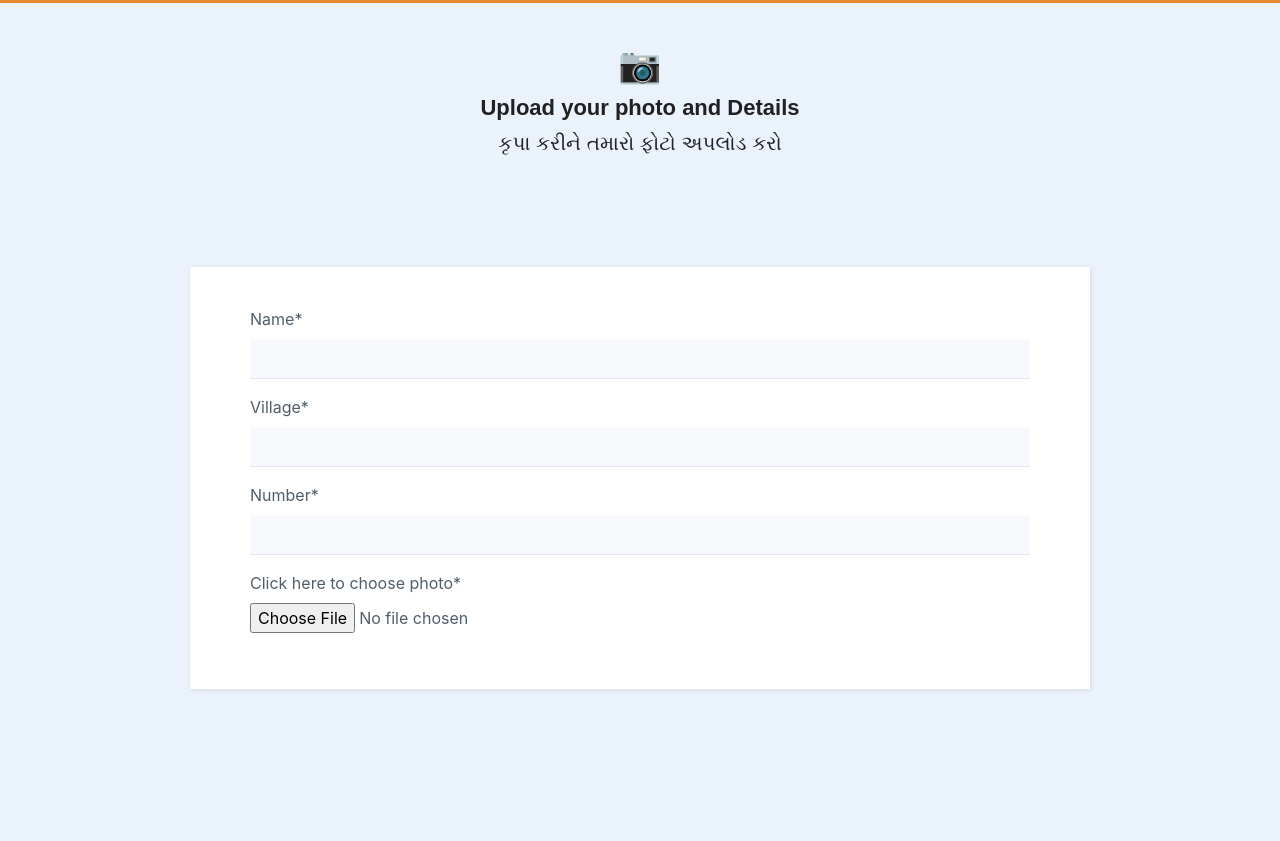
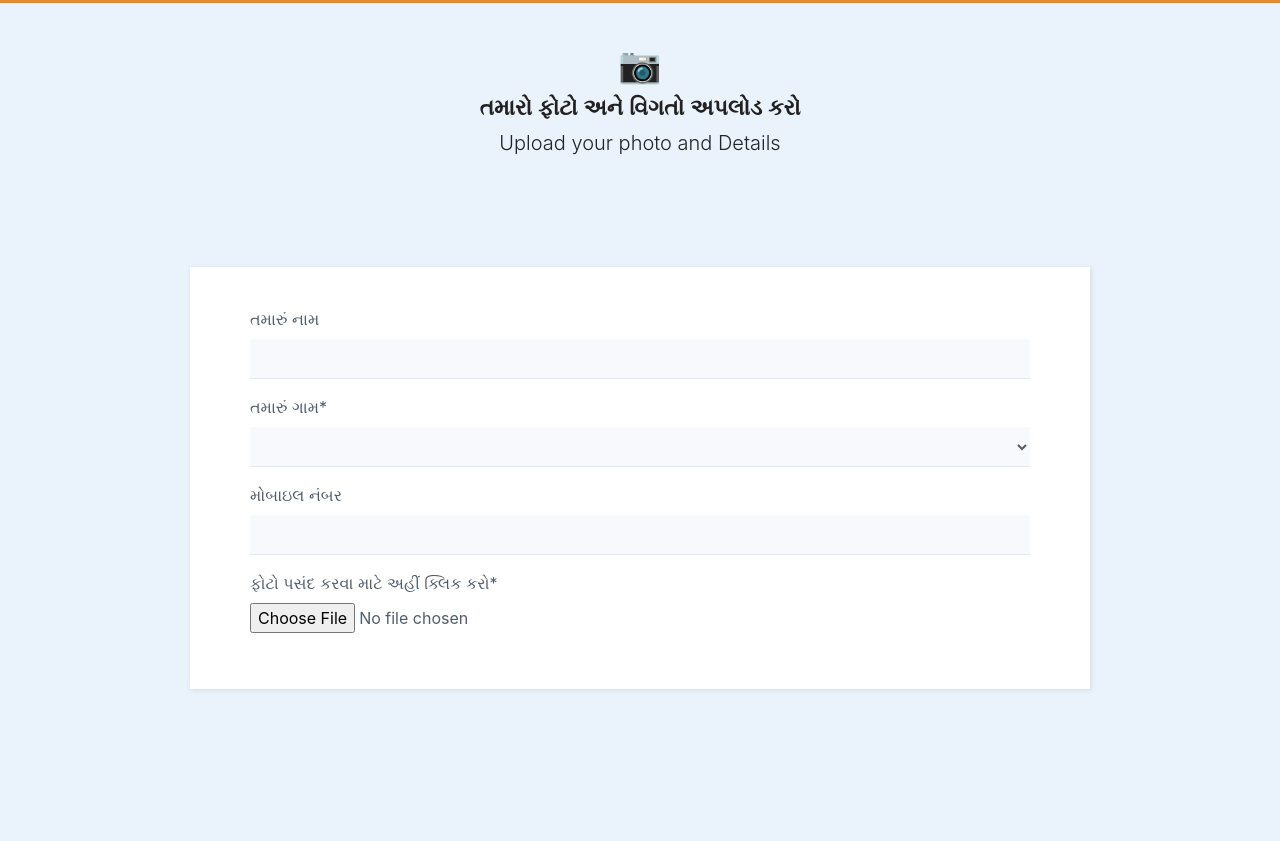
Before and after one commit to virajssolanki/hirabhai-in, a Django app: page /upload/1 in a window 1280 px wide. Shown: the part 122-963 px from the top of the page. Run offline with Django 3.2, Linux system fonts and the light colour scheme; data that the repository does not hold is empty; some libraries are stand-ins or nearby versions.

Commit message:
ssl and gujrati

```diff
--- a/main/forms.py
+++ b/main/forms.py
@@ -2,10 +2,28 @@ from django import forms
 from .models import Uimg
 
 
+SITES = (
+    ('  ', '    '),
+    ('ડાભોર', 'ડાભોર'),
+    ('તાંતિવેલા', 'તાંતિવેલા'),
+    ('છાત્રોડા', 'છાત્રોડા'),
+    ('ડારી', 'ડારી'),
+    ('દેદા', 'દેદા'),
+    ('પાલડી', 'પાલડી'),
+    ('છાપરી', 'છાપરી'),
+    ('હસ્નાવદર', 'હસ્નાવદર'),
+    ('મલોંઢા', 'મલોંઢા'),
+    ('ખેરાળી', 'ખેરાળી'),
+    ('વાવડી', 'વાવડી'),
+    ('ચમોડા ', 'ચમોડા'),
+    ('સારસવા ', 'સારસવા'),
+    ('કીંદરવા ', 'કીંદરવા'),
+    )
+
 class UimgForm(forms.Form):
-    name = forms.CharField(required=True)
-    village = forms.CharField(required=True)
-    number = forms.CharField(required=True)
+    name = forms.CharField(required=False)
+    village = forms.ChoiceField(choices = SITES)
+    number = forms.CharField(required=False)
     img = forms.ImageField()
     x = forms.FloatField(widget=forms.HiddenInput())
     y = forms.FloatField(widget=forms.HiddenInput())
@@ -14,4 +32,7 @@ class UimgForm(forms.Form):
 
     def __init__(self, *args, **kwargs):
         super(UimgForm, self).__init__(*args, **kwargs)
-        self.fields['img'].label = "Click here to choose photo"
+        self.fields['img'].label = "ફોટો પસંદ કરવા માટે અહીં ક્લિક કરો"
+        self.fields['name'].label = "તમારું નામ"
+        self.fields['number'].label = "મોબાઇલ નંબર"
+        self.fields['village'].label = "તમારું ગામ"
--- a/main/templates/main/home.html
+++ b/main/templates/main/home.html
@@ -4,8 +4,8 @@
     <div id="main">
         <div id="head">
             <h1 id="step">🖼️</h1>
-            <h1 id="time-to-show">Please select a photoframe </h1>
-            <h1 id="select-frame">કૃપા કરીને ફોટોફ્રેમ પસંદ કરો</h1>
+            <h1 id="time-to-show">કૃપા કરીને ફોટોફ્રેમ પસંદ કરો </h1>
+            <h1 id="select-frame">Please select a photoframe</h1>
         </div>
         <div></div>
     </div>
--- a/main/templates/main/upload.html
+++ b/main/templates/main/upload.html
@@ -18,10 +18,19 @@
                         <img src="{{ f_instance.m_img.url }}" alt="">
                     </div>
                     <div class="row">
+
                       <div class="col-md-12 col-sm-12 col-12">
                         <a href="{{ f_instance.m_img.url }}" download="myphoto">
                         <button type="button" class="btn btn-primary btn-block download">
-                        <i class="fa fa-download" aria-hidden="true"></i> Download
+                        <i class="fa fa-download" aria-hidden="true"></i> ડાઉનલોડ
+                        </button>
+                        </a>
+                      </div>
+
+                      <div class="col-md-12 col-sm-12 col-12">
+                        <a href="{% url 'home' %}" download="myphoto">
+                        <button style="margin-top: 1rem;" type="button" class="btn btn-primary btn-block download">
+                        <i class="fa fa-external-link" aria-hidden="true"></i> બીજો ફોટો બનાવો
                         </button>
                         </a>
                       </div>
@@ -51,8 +60,8 @@ fetch(url).then(function(t) {
     <div id="main">
         <div id="head">
             <h1 id="step">📷</h1>
-            <h1 id="time-to-show">Upload your photo and Details </h1>
-            <h1 id="select-frame">કૃપા કરીને તમારો ફોટો અપલોડ કરો</h1>
+            <h1 id="time-to-show">તમારો ફોટો અને વિગતો અપલોડ કરો </h1>
+            <h1 id="select-frame">Upload your photo and Details</h1>
         </div>
         <div></div>
     </div>
@@ -88,7 +97,7 @@ fetch(url).then(function(t) {
                   </button>
                 </div>
                 <button type="button" class="btn btn-primary btn-block download js-crop-and-upload">
-                        <i class="fa fa-upload" aria-hidden="true"></i> Upload
+                        <i class="fa fa-upload" aria-hidden="true"></i> અપલોડ કરો
                 </button>
               </div>
             </div>
```
Also changed, not shown: pillow/settings.py (+13 -2 lines).
